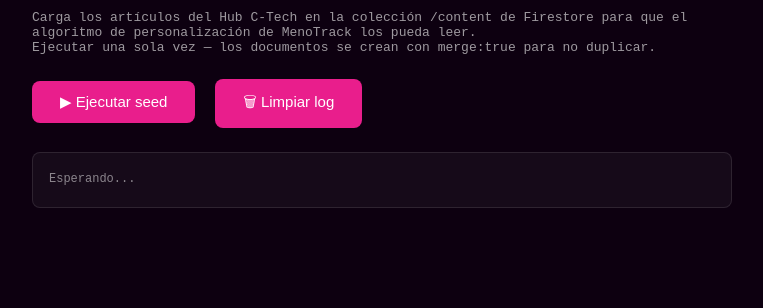
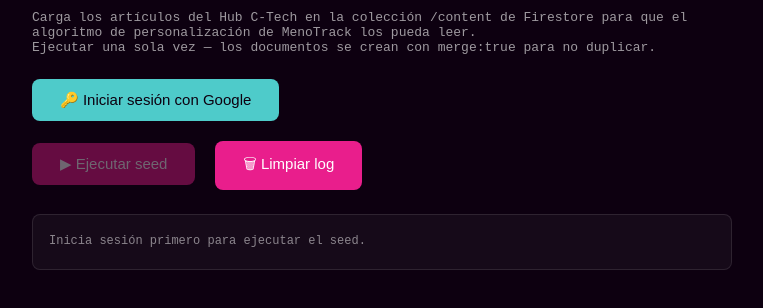
Before and after one commit to polar-multimedia/c-tech, a plain HTML site: page seed-content.html in a window 1280 px wide. Shown: the part 92-400 px from the top of the page, without its empty margins (258-1021 px from the left). Drawn offline with Linux system fonts and the light colour scheme; no server answers.

Commit message:
seed: agregar login con Google antes de ejecutar seed Firestore

```diff
--- a/seed-content.html
+++ b/seed-content.html
@@ -19,9 +19,13 @@
 <body>
 <h1>🌱 Seed Firestore /content</h1>
 <p>Carga los artículos del Hub C-Tech en la colección <code>/content</code> de Firestore para que el algoritmo de personalización de MenoTrack los pueda leer.<br>Ejecutar una sola vez — los documentos se crean con <code>merge:true</code> para no duplicar.</p>
-<button onclick="runSeed()" id="btnSeed">▶ Ejecutar seed</button>
+<div id="authArea" style="margin-bottom:20px;">
+  <button onclick="signIn()" id="btnLogin" style="background:#4ECBCA;color:#0d0010;">🔑 Iniciar sesión con Google</button>
+  <span id="userLabel" style="color:rgba(255,255,255,0.5);font-size:12px;margin-left:12px;"></span>
+</div>
+<button onclick="runSeed()" id="btnSeed" disabled>▶ Ejecutar seed</button>
 <button onclick="clearLog()">🗑 Limpiar log</button>
-<div id="log"><span class="info">Esperando...</span></div>
+<div id="log"><span class="info">Inicia sesión primero para ejecutar el seed.</span></div>
 
 <script>
 const firebaseConfig = {
@@ -34,6 +38,24 @@ const firebaseConfig = {
 };
 firebase.initializeApp(firebaseConfig);
 const db = firebase.firestore();
+const auth = firebase.auth();
+
+firebase.auth().onAuthStateChanged(user => {
+  if (user) {
+    document.getElementById('btnLogin').style.display = 'none';
+    document.getElementById('userLabel').textContent = '✅ ' + user.email;
+    document.getElementById('btnSeed').disabled = false;
+  } else {
+    document.getElementById('btnLogin').style.display = '';
+    document.getElementById('userLabel').textContent = '';
+    document.getElementById('btnSeed').disabled = true;
+  }
+});
+
+function signIn() {
+  const provider = new firebase.auth.GoogleAuthProvider();
+  firebase.auth().signInWithPopup(provider).catch(e => alert('Error: ' + e.message));
+}
 
 const BASE = 'https://polar-multimedia.github.io/c-tech/';
 
```
